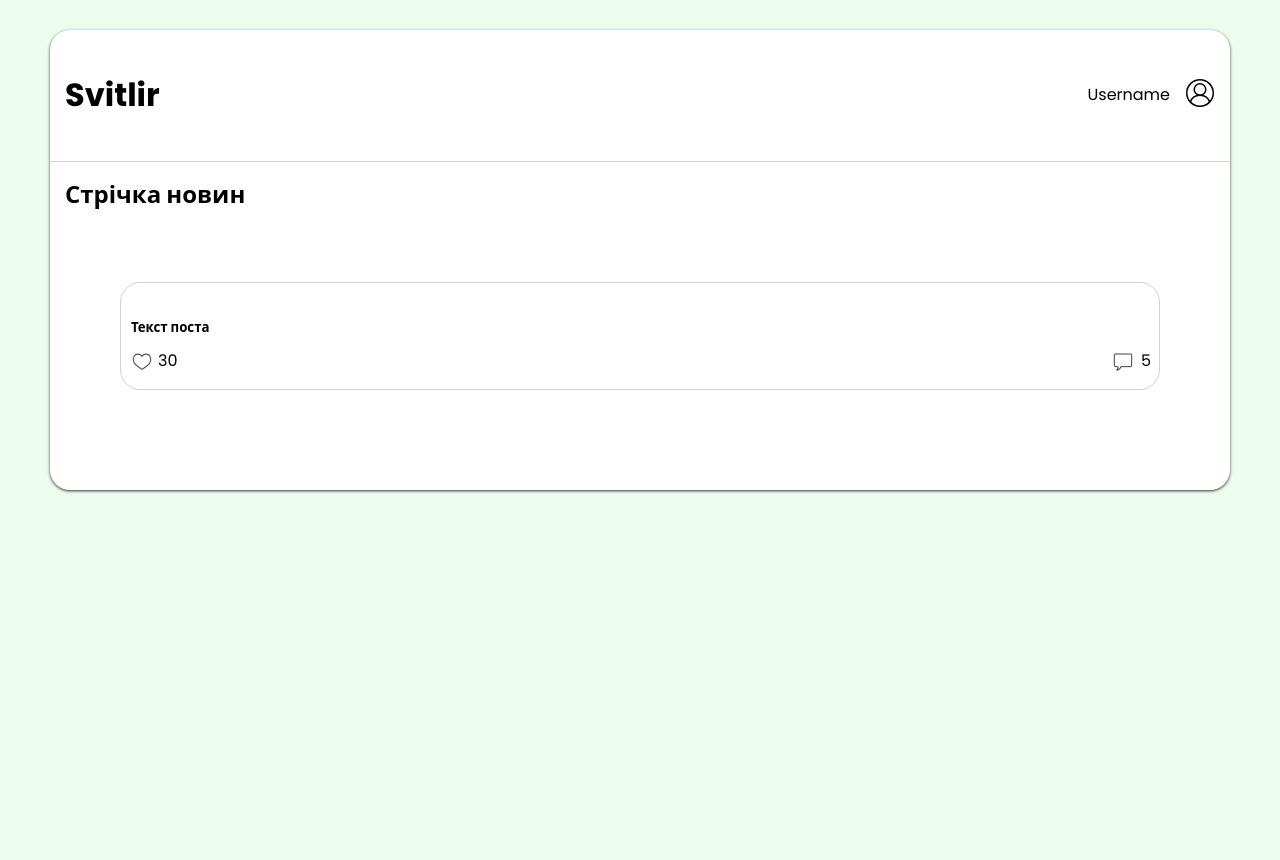
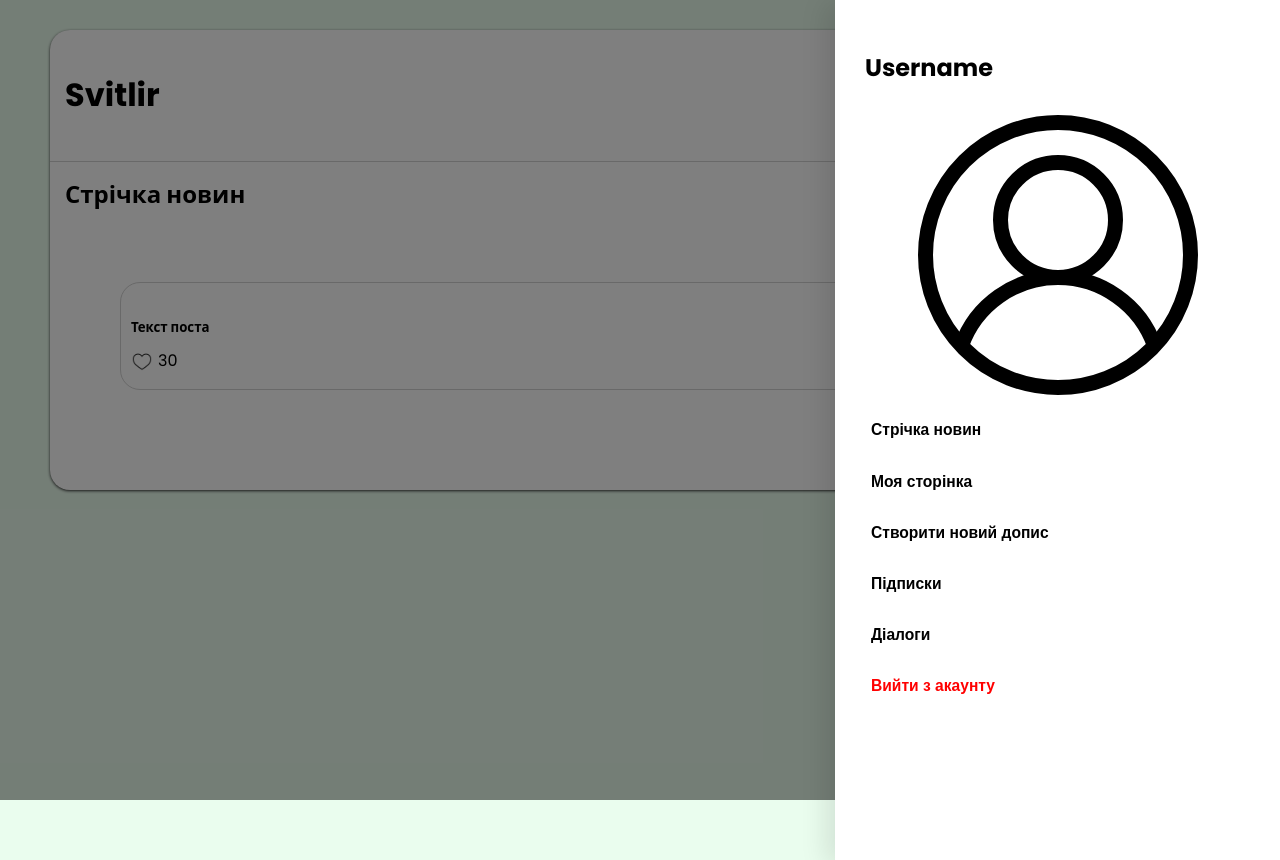
Before and after one commit to Sl0wdive/MERN-Social-Media-Frontend, a React (Create React App) app: page / in a window 1280 px wide. Before the commit the page ends 800 px from the top, so only its background shows below. Built offline with nearby package versions, Linux system fonts and the light colour scheme.

Commit message:
drawer created

```diff
--- a/src/App.js
+++ b/src/App.js
@@ -1,6 +1,42 @@
 function App() {
   return (
     <div className="Wrapper">
+      <div className="DrawerShadow">
+        <div className="Drawer">
+          <h2>Username</h2>
+
+          <div className="UserInfo">
+            <img width = {300} height = {300} src = "/img/user.svg"/>
+            <div className="UserMenu">
+              <button className="ButtonHome">
+                <h3>Стрічка новин</h3>
+              </button>
+              <br/>
+              <button className="ButtonMyPost">
+                <h3>Моя сторінка</h3>
+              </button>
+              <br/>
+              <button className="ButtonCreatePost">
+                <h3>Створити новий допис</h3>
+              </button>
+              <br/>
+              <button className="ButtonMyFollowings">
+                <h3>Підписки</h3>
+              </button>
+              <br/>
+              <button className="ButtonChats">
+                <h3>Діалоги</h3>
+              </button>
+              <br/>
+              <button className="ButtonLogout">
+                <h3>Вийти з акаунту</h3>
+              </button>
+              <br/>
+            </div>
+          </div>
+        </div>
+      </div>
+
       <header>
         <div className="HeaderLeft">
           <h1>Svitlir</h1>
--- a/src/index.scss
+++ b/src/index.scss
@@ -110,3 +110,38 @@ header {
     }
   }
 }
+.DrawerShadow{
+  position: absolute;
+  top: 0;
+  left: 0;
+  width: 100%;
+  height: 100%;
+  background: rgba(0, 0, 0, 0.5);
+  z-index: 1;
+}
+
+.Drawer{
+  position: absolute;
+  width: 385px;
+  height: 100%;
+  right: 0;
+  background: white;
+  box-shadow: -10px 4px 24px rgba(0, 0, 0, 0.1);
+  padding: 30px;
+
+  img{
+    display: block;
+    margin-left: auto;
+    margin-right: auto;
+  }
+
+  button{
+    border: none;
+    background: none;
+    cursor: pointer;
+  }
+
+  .ButtonLogout{
+    color: red;
+  }
+}
```
